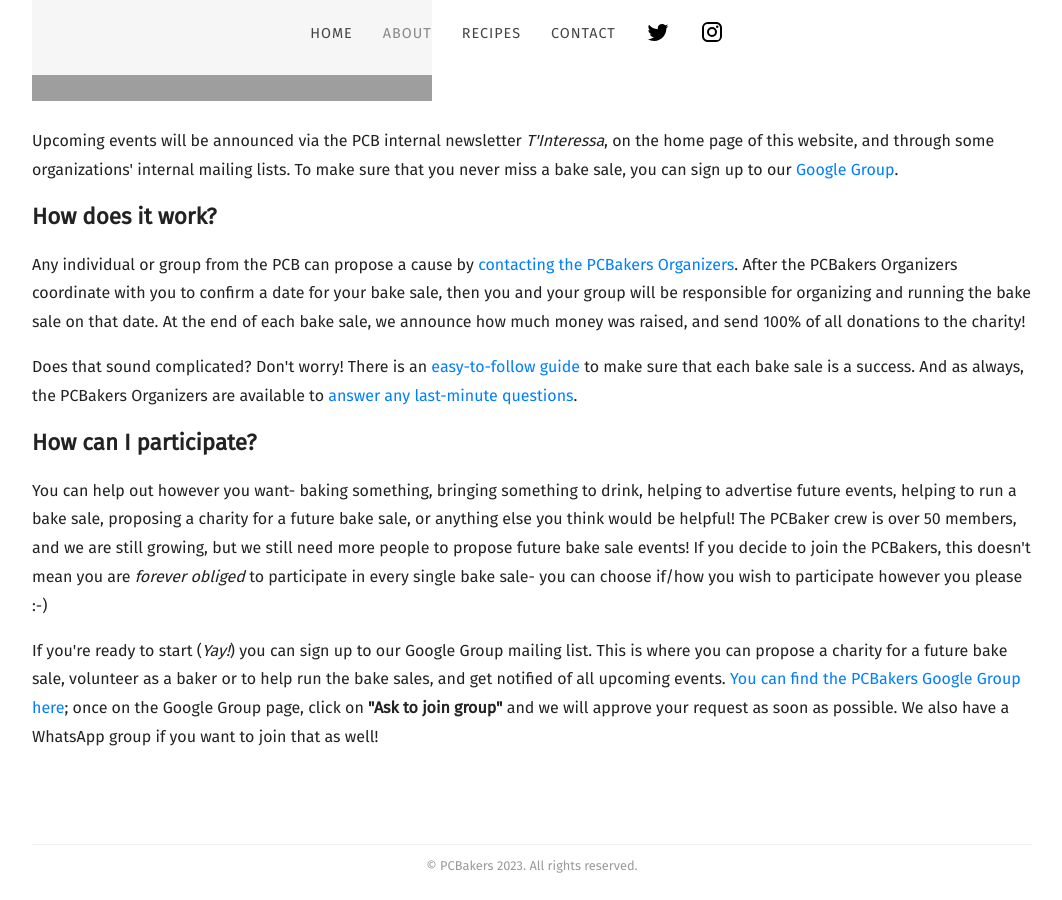
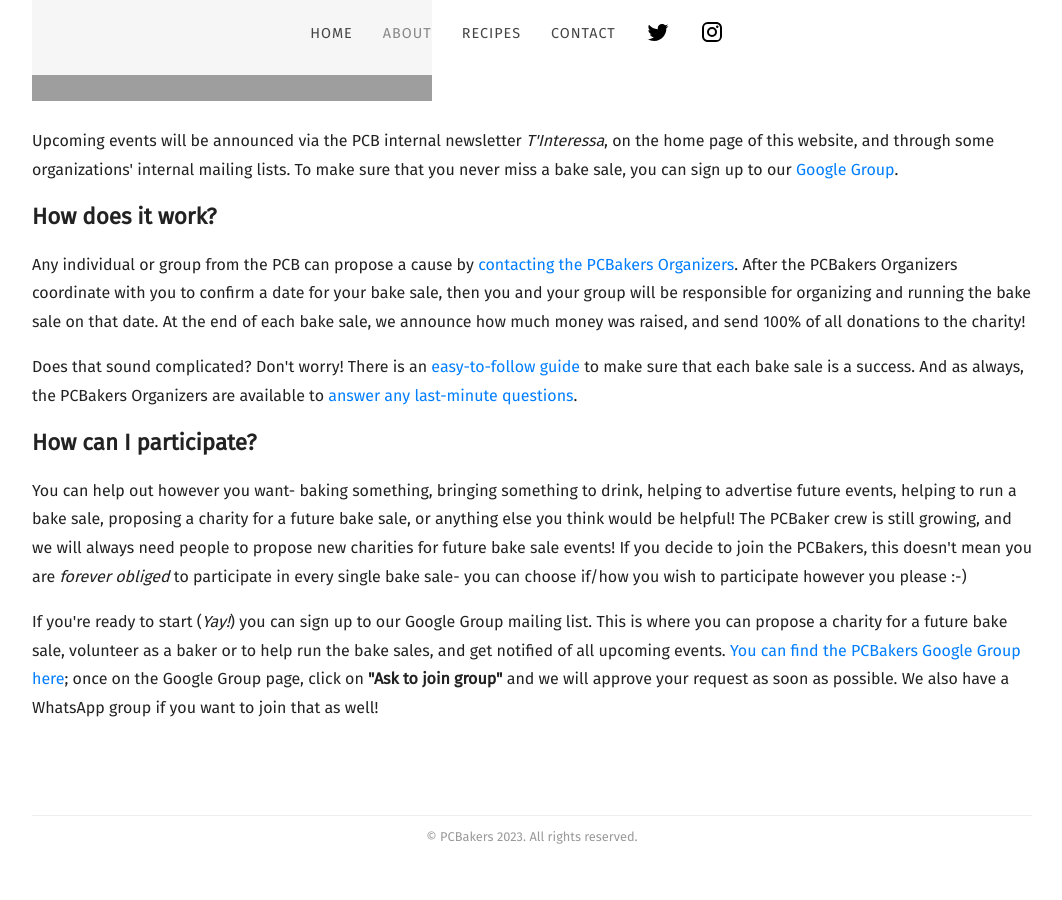
Before and after one commit to willblev/PCBakers, a Jekyll site: the page built from about.html, in a window 1280 px wide and 900 px high, scrolled down 2432 px. Shown: the whole window, without its empty margins (108-1170 px from the left). Built offline with Jekyll 4.4.1, drawn with Linux system fonts in a browser that asks for light colours; some web fonts are replaced; after the commit the page ends 3304 px from its top, so only the background shows below that.

Commit message:
updated text on about page

```diff
--- a/about.html
+++ b/about.html
@@ -45,7 +45,7 @@ title: About
 
 
 	<h2>How can I participate?</h2>
-	<p>You can help out however you want- baking something, bringing something to drink, helping to advertise future events, helping to run a bake sale, proposing a charity for a future bake sale, or anything else you think would be helpful! The PCBaker crew is over 50 members, and we are still growing, but we still need more people to propose future bake sale events! If you decide to join the PCBakers, this doesn't mean you are <i>forever obliged</i> to participate in every single bake sale- you can choose if/how you wish to participate however you please :-)</p>
+	<p>You can help out however you want- baking something, bringing something to drink, helping to advertise future events, helping to run a bake sale, proposing a charity for a future bake sale, or anything else you think would be helpful! The PCBaker crew is still growing, and we will always need people to propose new charities for future bake sale events! If you decide to join the PCBakers, this doesn't mean you are <i>forever obliged</i> to participate in every single bake sale- you can choose if/how you wish to participate however you please :-)</p>
 
 	<p>If you're ready to start (<i>Yay!</i>) you can sign up to our Google Group mailing list. This is where you can propose a charity for a future bake sale, volunteer as a baker or to help run the bake sales, and get notified of all upcoming events. <a href="https://groups.google.com/g/PCBakers" target="_blank">You can find the PCBakers Google Group here</a>; once on the Google Group page, click on <b>"Ask to join group"</b> and we will approve your request as soon as possible. We also have a WhatsApp group if you want to join that as well!</p>
 </div>
--- a/index.html
+++ b/index.html
@@ -89,7 +89,7 @@ title: Home
 			<span class="tooltip">€1255 raised in April, 2023</span>
 		  </td>
 		</tr>
-		<!--  Here is where new entries need to be added (above this line) with <tr></tr> and everything in between. If we go over 10k, we need to update the # of grid lines and the max value in --size:calc( value/<max value>) in the calculations of each column's height. -->
+		<!--  Here is where new entries need to be added (above this line) with <tr></tr> and everything in between. If we go over 20k, we need to update the # of grid lines and the max value in --size:calc( value/<max value>) in the calculations of each column's height. -->
 	  </tbody>
 	</table>
 </div>
```
